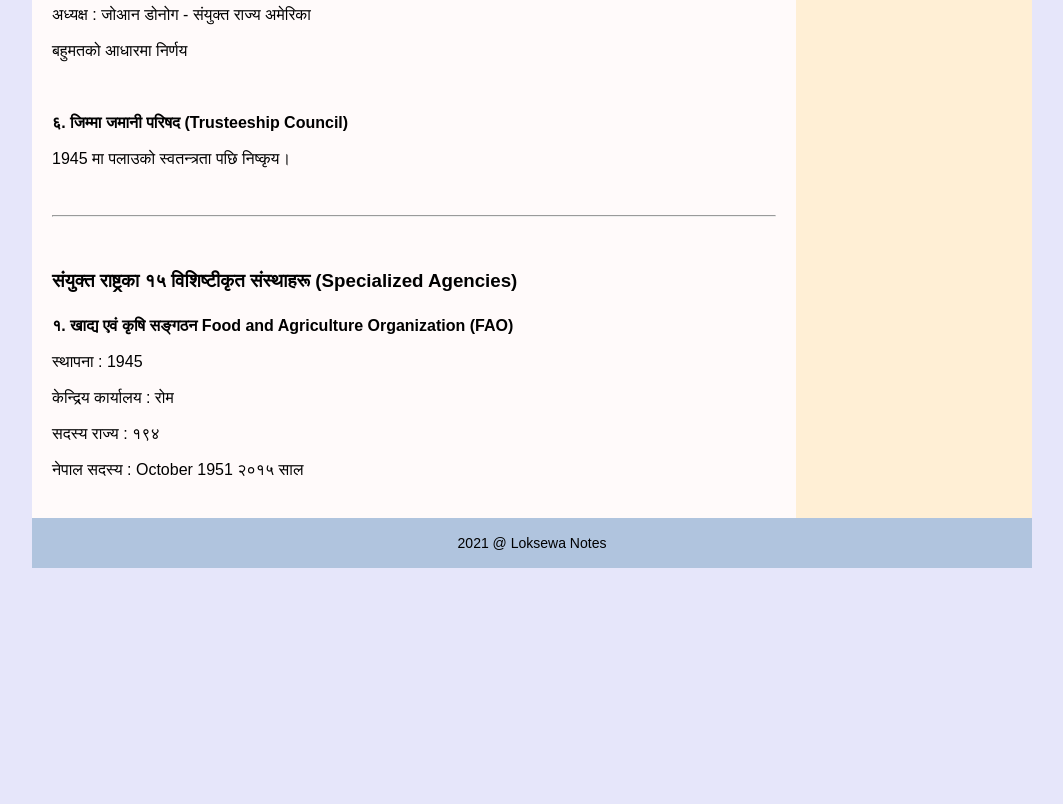
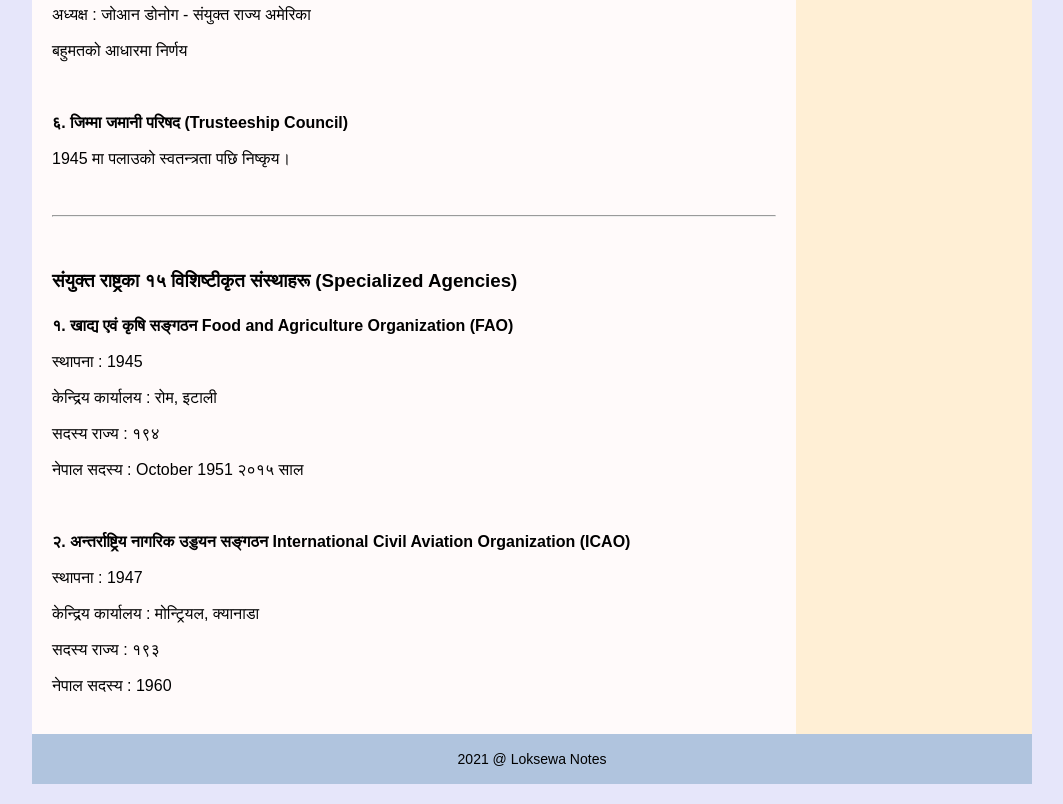
Before and after one commit to loksewanotes/loksewanotes.github.io, a plain HTML site: page gk/un.html in a window 1280 px wide. Shown: the part 1379-2183 px from the top of the page, without its empty margins (108-1171 px from the left). Before the commit the page ends 1967 px from the top, so only its background shows below. Drawn offline with Linux system fonts and the light colour scheme.

Commit message:
Update un.html

```diff
--- a/gk/un.html
+++ b/gk/un.html
@@ -58,14 +58,20 @@
           <br><hr><br>
 
 <h3>संयुक्त राष्ट्रका १५ विशिष्टीकृत संस्थाहरू (Specialized Agencies)</h3>
-          <p><b>१. खाद्य एवं कृषि सङ्गठन  Food and Agriculture Organization (FAO)</b></p>
+          <p><b>१. खाद्य एवं कृषि सङ्गठन Food and Agriculture Organization (FAO)</b></p>
           <p>स्थापना : 1945 </p>
-          <p>केन्द्रिय कार्यालय : रोम </p>
+          <p>केन्द्रिय कार्यालय : रोम, इटाली </p>
            <p>सदस्य राज्य : १९४</p>
                      <p>नेपाल सदस्य : October 1951 २०१५ साल</p>
+          <br>
+
+    <p><b>२. अन्तर्राष्ट्रिय नागरिक उड्डयन सङ्गठन  International Civil Aviation Organization (ICAO)</b></p>
+          <p>स्थापना : 1947 </p>
+          <p>केन्द्रिय कार्यालय : मोन्ट्रियल, क्यानाडा </p>
+           <p>सदस्य राज्य : १९३</p>
+                     <p>नेपाल सदस्य : 1960</p>
 
           <br>
-
 
 
 
```
